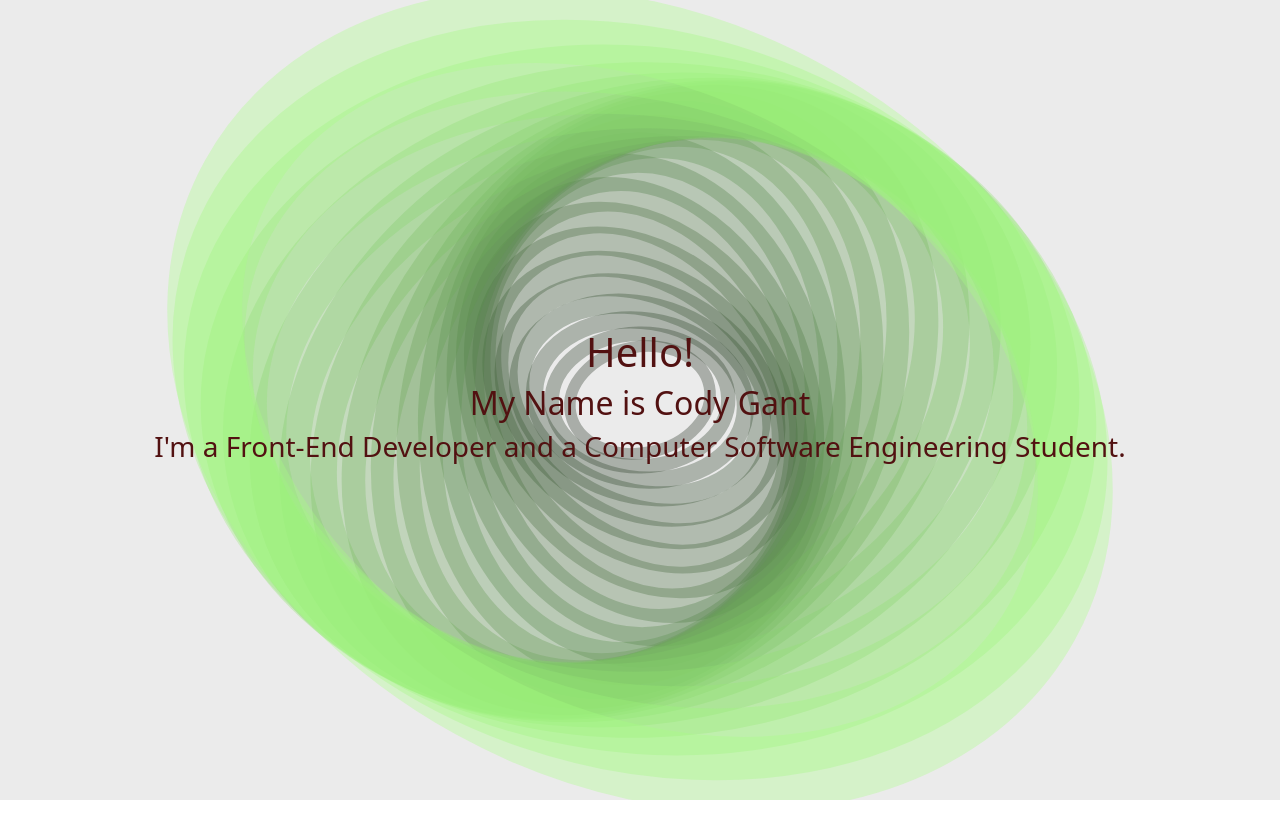
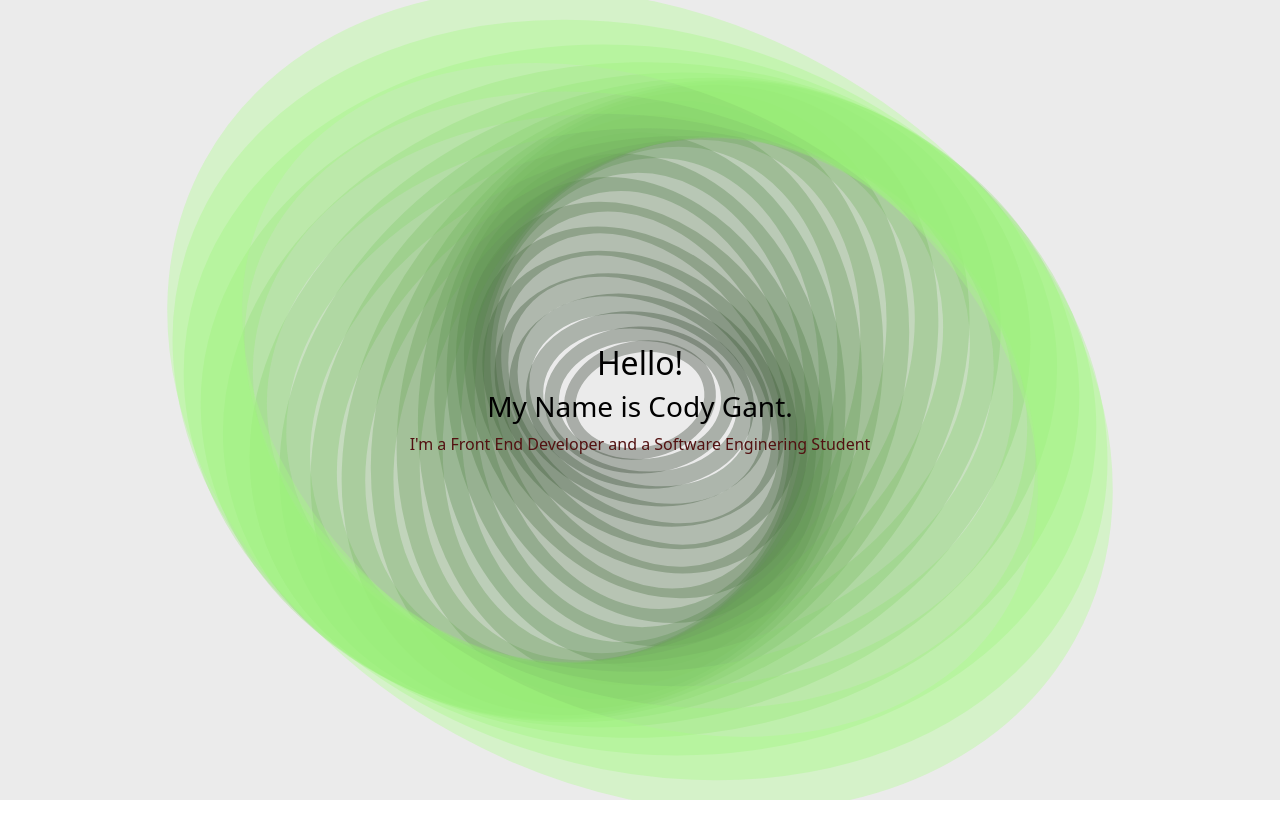
Before and after one commit to CodyGant/Portfolio, a React (Create React App) app: page / in a window 1280 px wide. Shown: the top 838 px of the page. Built offline with nearby package versions, Linux system fonts and the light colour scheme.

Commit message:
updating

```diff
--- a/src/App.js
+++ b/src/App.js
@@ -1,12 +1,18 @@
 import "bootstrap/dist/css/bootstrap.min.css";
-import React from "react";
-
+import React, { useEffect } from "react";
+import AOS from "aos";
+import "aos/dist/aos.css";
 import About from "./components/About";
 import Technologies from "./components/Tech";
 import ContactMe from "./components/Contactme";
 import Footer from "./components/footer";
 import { Stack } from "react-bootstrap";
 function App() {
+  useEffect(() => {
+    AOS.init();
+    AOS.refresh();
+
+  }, []);
   return (
     <div className = 'App'>
 
--- a/src/components/About.js
+++ b/src/components/About.js
@@ -1,14 +1,14 @@
 import React from "react";
-
+import {Container} from "react-bootstrap";
 function About() {
   return (
     <div className="aboutMe">
       <div className = 'aboutText'>
-        <h1>Hello!</h1>
-        <h2>My Name is Cody Gant</h2>
-        <h3>
-          I'm a Front-End Developer and a Computer Software Engineering Student.
-        </h3>
+        <Container>
+            <h2>Hello!</h2>
+            <h3>My Name is Cody Gant.</h3>
+            <span>I'm a Front End Developer and a Software Enginering Student</span>
+        </Container>
       </div>
     </div>
   );
--- a/src/index.css
+++ b/src/index.css
@@ -135,9 +135,12 @@ code {
 .aboutText {
   display: table-cell;
   vertical-align:middle;
-  color:#521111;
+  color:black;
   text-align: left;
   text-align: center;
+}
+.aboutText span{
+  color:#521111 !important;
 }
 
 .Technologies {
```
